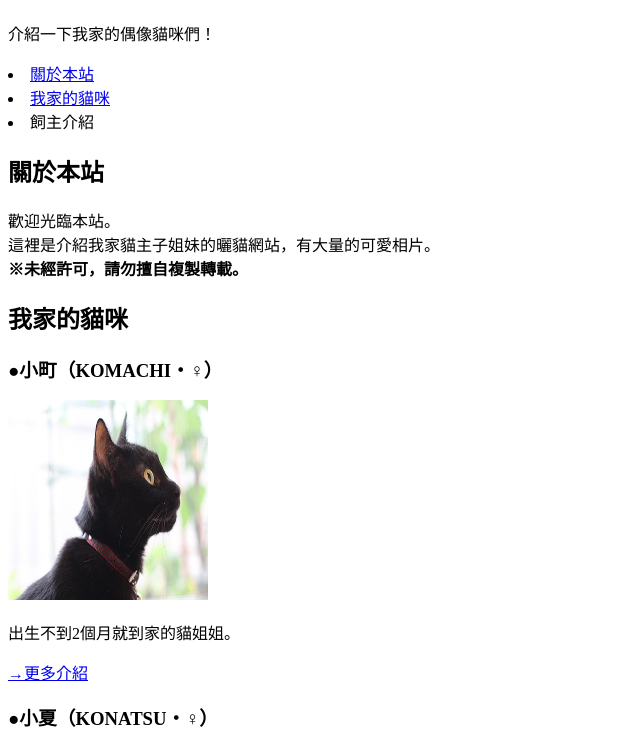
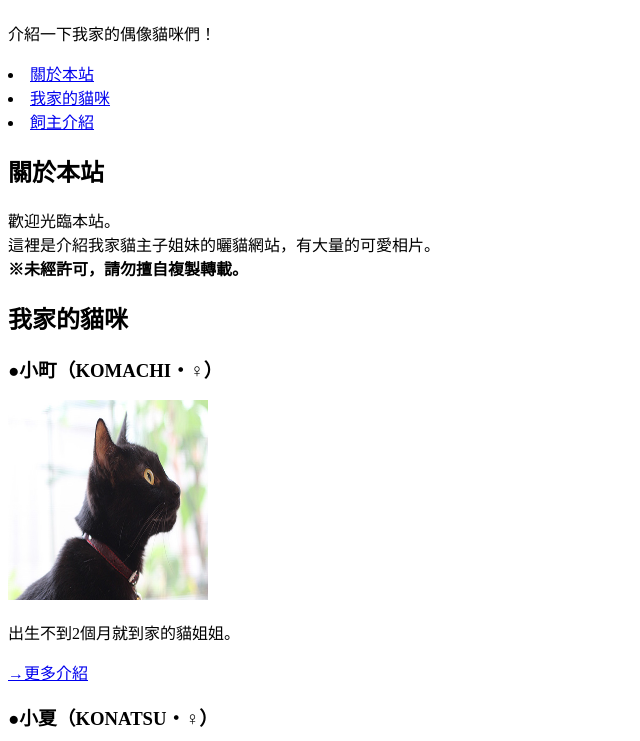
Before and after one commit to BisguidoOliba/gh204333, a plain HTML site: page index.html in a window 1280 px wide. Shown: the part 59-800 px from the top of the page, without its empty margins (0-640 px from the left). Drawn offline with Linux system fonts and the light colour scheme.

Commit message:
20230413

```diff
--- a/index.html
+++ b/index.html
@@ -16,7 +16,7 @@
         <ui>
             <li><a href="#intro">關於本站</a></li>
             <li><a href="#cats">我家的貓咪</a></li>
-            <li><a href="#profile"></a>飼主介紹</li>
+            <li><a href="#profile">飼主介紹</a></li>
         </ui>
 
     </nav>
```
